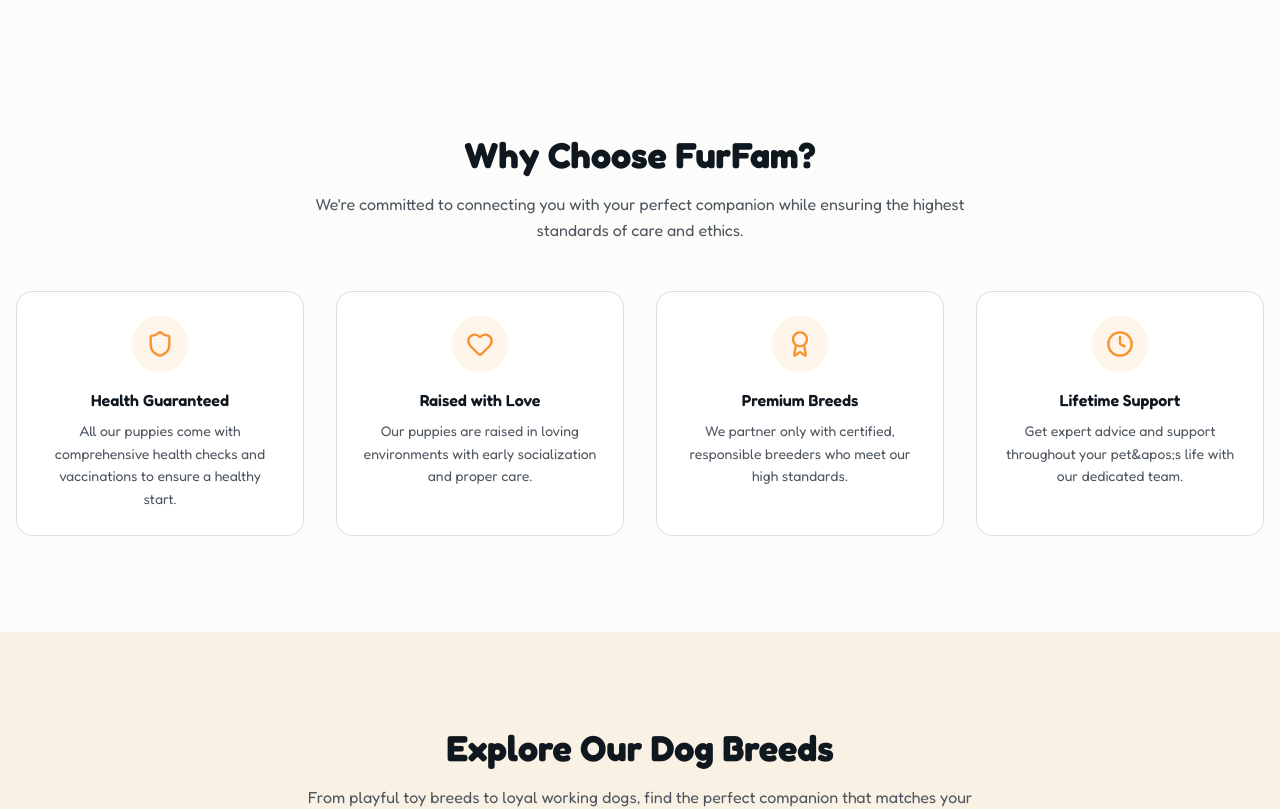
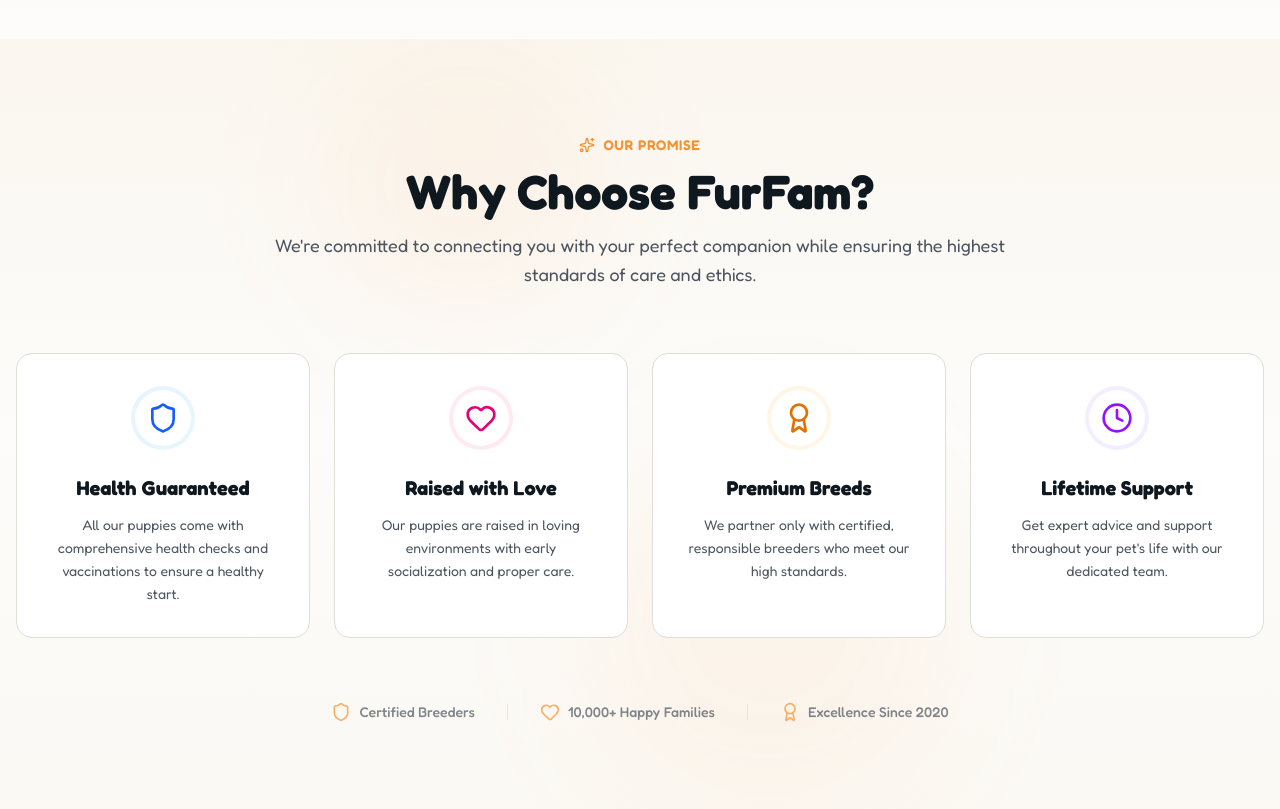
Before and after one commit to Abhi1264/furfam, a Next.js app: page / in a window 1280 px wide. Shown: the part 1800-2609 px from the top of the page. Built offline with nearby package versions, Linux system fonts and the light colour scheme; no server answers.

Commit message:
visual improvements

```diff
--- a/src/app/contact/page.tsx
+++ b/src/app/contact/page.tsx
@@ -21,17 +21,17 @@
   {
     icon: MapPin,
     title: "Visit Us",
-    details: ["123 Paw Street", "Pet City, PC 12345"],
+    details: ["Main Road, Ranchi, Jharkhand", "Pincode: 834001"],
   },
   {
     icon: Phone,
     title: "Call Us",
-    details: ["(555) 123-4567", "(555) 987-6543"],
+    details: ["+91 99343 46312"],
   },
   {
     icon: Mail,
     title: "Email Us",
-    details: ["hello@furfam.com", "support@furfam.com"],
+    details: ["hello@furfam.com"],
   },
   {
     icon: Clock,
--- a/src/components/features-section.tsx
+++ b/src/components/features-section.tsx
@@ -1,4 +1,4 @@
-import { Shield, Heart, Award, Clock } from "lucide-react";
+import { Shield, Heart, Award, Clock, Sparkles } from "lucide-react";
 
 const features = [
   {
@@ -6,58 +6,126 @@
     title: "Health Guaranteed",
     description:
       "All our puppies come with comprehensive health checks and vaccinations to ensure a healthy start.",
+    gradient: "from-blue-500/10 to-cyan-500/10",
+    iconColor: "text-blue-600 dark:text-blue-400",
+    borderColor: "group-hover:border-blue-500/50",
   },
   {
     icon: Heart,
     title: "Raised with Love",
     description:
       "Our puppies are raised in loving environments with early socialization and proper care.",
+    gradient: "from-pink-500/10 to-rose-500/10",
+    iconColor: "text-pink-600 dark:text-pink-400",
+    borderColor: "group-hover:border-pink-500/50",
   },
   {
     icon: Award,
     title: "Premium Breeds",
     description:
       "We partner only with certified, responsible breeders who meet our high standards.",
+    gradient: "from-amber-500/10 to-yellow-500/10",
+    iconColor: "text-amber-600 dark:text-amber-400",
+    borderColor: "group-hover:border-amber-500/50",
   },
   {
     icon: Clock,
     title: "Lifetime Support",
     description:
-      "Get expert advice and support throughout your pet&apos;s life with our dedicated team.",
+      "Get expert advice and support throughout your pet's life with our dedicated team.",
+    gradient: "from-purple-500/10 to-indigo-500/10",
+    iconColor: "text-purple-600 dark:text-purple-400",
+    borderColor: "group-hover:border-purple-500/50",
   },
 ];
 
 export function FeaturesSection() {
   return (
-    <section className="py-16 lg:py-24">
+    <section className="relative py-16 lg:py-24 overflow-hidden">
+      {/* Background decoration */}
+      <div className="absolute inset-0 bg-gradient-to-b from-secondary/50 via-background to-secondary/30 -z-10" />
+      <div className="absolute top-0 left-1/4 w-72 h-72 bg-primary/5 rounded-full blur-3xl -z-10" />
+      <div className="absolute bottom-0 right-1/4 w-96 h-96 bg-primary/5 rounded-full blur-3xl -z-10" />
+
       <div className="container mx-auto px-4">
-        <div className="mx-auto mb-12 max-w-2xl text-center">
-          <h2 className="font-serif text-3xl font-bold text-foreground md:text-4xl text-balance">
+        {/* Header */}
+        <div className="mx-auto mb-16 max-w-3xl text-center">
+          <span className="inline-flex items-center gap-2 text-primary font-semibold text-sm uppercase tracking-wider mb-3">
+            <Sparkles className="h-4 w-4" />
+            Our Promise
+          </span>
+          <h2 className="font-serif text-3xl font-bold text-foreground md:text-5xl text-balance mb-4">
             Why Choose FurFam?
           </h2>
-          <p className="mt-4 text-muted-foreground leading-relaxed">
-            We&apos;re committed to connecting you with your perfect companion
-            while ensuring the highest standards of care and ethics.
+          <p className="text-lg text-muted-foreground leading-relaxed">
+            We're committed to connecting you with your perfect companion while
+            ensuring the highest standards of care and ethics.
           </p>
         </div>
 
-        <div className="grid gap-8 sm:grid-cols-2 lg:grid-cols-4">
+        {/* Features Grid */}
+        <div className="grid gap-6 sm:grid-cols-2 lg:grid-cols-4">
           {features.map((feature, index) => (
             <div
               key={index}
-              className="group rounded-2xl border border-border bg-card p-6 text-center transition-all hover:border-primary hover:shadow-lg"
+              className={`group relative rounded-2xl border border-border bg-card p-8 text-center transition-all duration-500 hover:-translate-y-2 hover:shadow-2xl ${feature.borderColor}`}
             >
-              <div className="mx-auto mb-4 flex h-14 w-14 items-center justify-center rounded-full bg-primary/10 text-primary transition-colors group-hover:bg-primary group-hover:text-primary-foreground">
-                <feature.icon className="h-7 w-7" />
+              {/* Gradient background on hover */}
+              <div
+                className={`absolute inset-0 rounded-2xl bg-gradient-to-br ${feature.gradient} opacity-0 group-hover:opacity-100 transition-opacity duration-500 -z-10`}
+              />
+
+              {/* Icon container with animation */}
+              <div className="relative mx-auto mb-6 flex h-16 w-16 items-center justify-center">
+                {/* Outer ring */}
+                <div
+                  className={`absolute inset-0 rounded-full bg-gradient-to-br ${feature.gradient} opacity-100 group-hover:scale-110 transition-transform duration-500`}
+                />
+                {/* Inner circle */}
+                <div className="absolute inset-1 rounded-full bg-card" />
+                {/* Icon */}
+                <feature.icon
+                  className={`relative h-8 w-8 ${feature.iconColor} transition-transform duration-500 group-hover:scale-110 group-hover:rotate-6`}
+                  strokeWidth={2}
+                />
               </div>
-              <h3 className="mb-2 font-semibold text-card-foreground">
+
+              {/* Content */}
+              <h3 className="mb-3 text-xl font-bold text-card-foreground font-serif">
                 {feature.title}
               </h3>
               <p className="text-sm text-muted-foreground leading-relaxed">
                 {feature.description}
               </p>
+
+              {/* Decorative line */}
+              <div className="absolute bottom-0 left-0 right-0 h-1 bg-gradient-to-r from-transparent via-primary/50 to-transparent opacity-0 group-hover:opacity-100 transition-opacity duration-500 rounded-b-2xl" />
             </div>
           ))}
+        </div>
+
+        {/* Trust badge section */}
+        <div className="mt-16 flex flex-wrap items-center justify-center gap-8 text-center opacity-70">
+          <div className="flex items-center gap-2">
+            <Shield className="h-5 w-5 text-primary" />
+            <span className="text-sm font-medium text-muted-foreground">
+              Certified Breeders
+            </span>
+          </div>
+          <div className="hidden sm:block h-4 w-px bg-border" />
+          <div className="flex items-center gap-2">
+            <Heart className="h-5 w-5 text-primary" />
+            <span className="text-sm font-medium text-muted-foreground">
+              10,000+ Happy Families
+            </span>
+          </div>
+          <div className="hidden sm:block h-4 w-px bg-border" />
+          <div className="flex items-center gap-2">
+            <Award className="h-5 w-5 text-primary" />
+            <span className="text-sm font-medium text-muted-foreground">
+              Excellence Since 2020
+            </span>
+          </div>
         </div>
       </div>
     </section>
```
